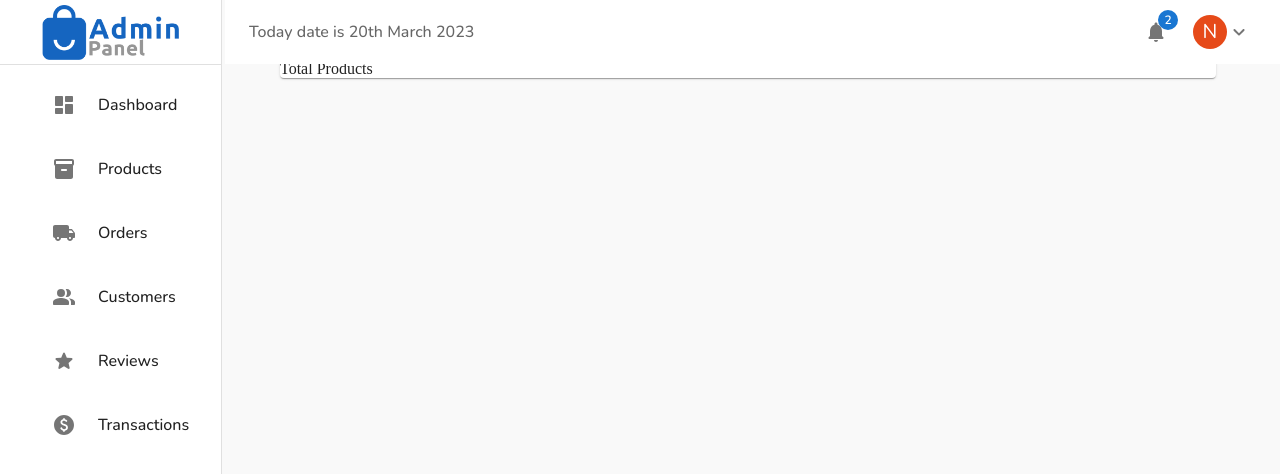
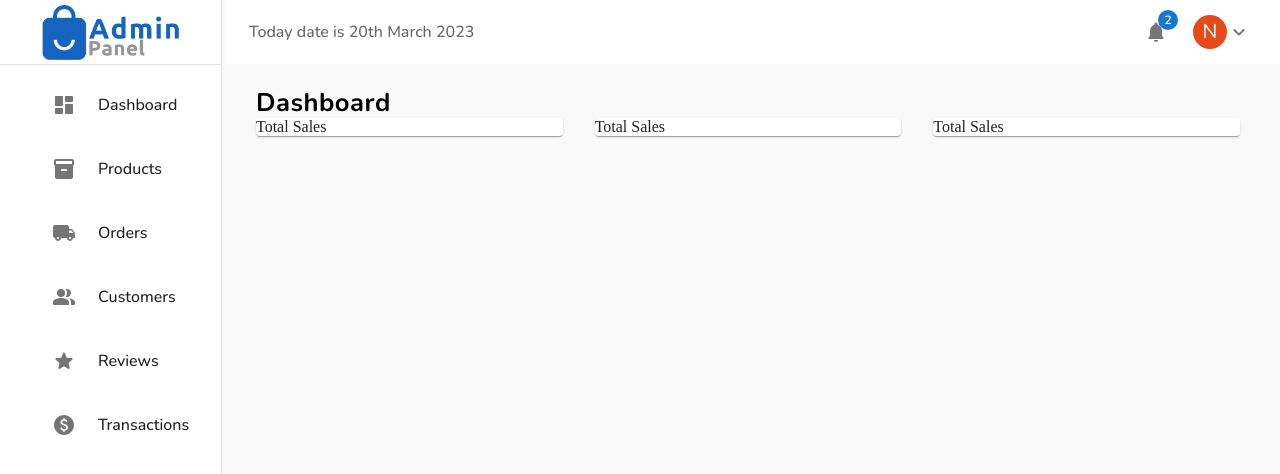
Before and after one commit to alee-anwar/Nakamura-Super-Store, a React (Create React App) app in the folder admin/: page /dashboard in a window 1280 px wide. Shown: the top 474 px of the page. Built offline with nearby package versions, Linux system fonts and the light colour scheme.

Commit message:
Update Dashboard.js

```diff
--- a/admin/src/pages/Dashboard.js
+++ b/admin/src/pages/Dashboard.js
@@ -1,15 +1,27 @@
 import React from "react";
 import Paper from "@mui/material/Paper";
-import { Container } from "@mui/material";
+import { Box, Grid, Typography } from "@mui/material";
+import { useTheme } from '@mui/material/styles';
+
 const Dashboard = () => {
+  const theme = useTheme();
+
   return (
-    <div>
-      <Container>
-        <Paper>Total Sales</Paper>
-        <Paper>Total Orders</Paper>
-        <Paper>Total Products</Paper>
-      </Container>
-    </div>
+    <Box>
+       <Box sx={ theme.mixins.toolbar}/>
+      <Typography variant="h1" >Dashboard</Typography>
+      <Grid container spacing={4}>
+        <Grid item md={4}>
+          <Paper>Total Sales</Paper>
+        </Grid>
+        <Grid item md={4}>
+          <Paper>Total Sales</Paper>
+        </Grid>
+        <Grid item md={4}>
+          <Paper>Total Sales</Paper>
+        </Grid>
+      </Grid>
+    </Box>
   );
 };
 
```
